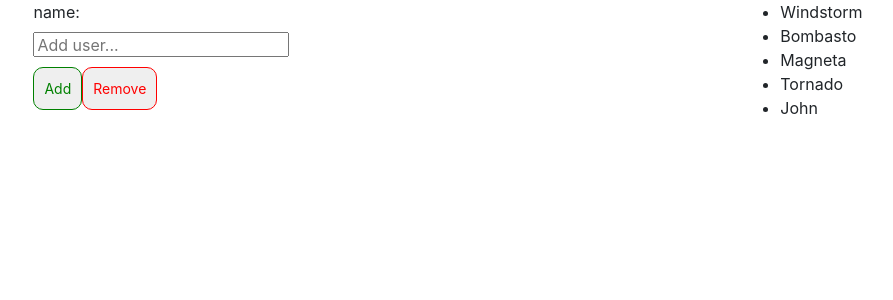
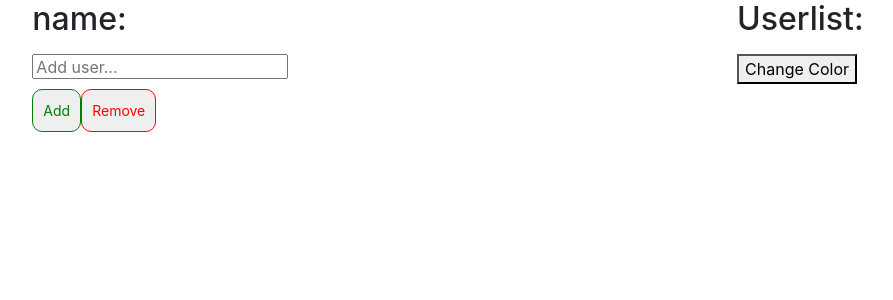
Before and after one commit to MartinKassar/AngularU1MarKas, an Angular app in the folder Angu1-markas/: page / in a window 1280 px wide. Shown: the top 300 px of the page, without its empty margins (192-1085 px from the left). Built offline with nearby package versions, Linux system fonts and the light colour scheme.

Commit message:
big changes to functionality

```diff
--- a/Angu1-markas/src/app/app.component.ts
+++ b/Angu1-markas/src/app/app.component.ts
@@ -9,6 +9,6 @@ export class AppComponent {
   title = 'Angu1-markas';
 
   constructor() {
-    console.log("hello")
+
   }
 }
--- a/Angu1-markas/src/app/dashboard/dashboard.component.html
+++ b/Angu1-markas/src/app/dashboard/dashboard.component.html
@@ -1,2 +1,2 @@
-<app-editusers></app-editusers>
+<app-editusers (addUser)="addUser($event)" (removeUser)= "removeUser($event)"></app-editusers>
 <app-userslist [users]="userList"></app-userslist>
--- a/Angu1-markas/src/app/dashboard/dashboard.component.ts
+++ b/Angu1-markas/src/app/dashboard/dashboard.component.ts
@@ -8,17 +8,24 @@ import { Component, OnInit, Output } from '@angular/core';
 export class DashboardComponent implements OnInit {
 
   // My array of users containing only strings
-  userList: string[] = ['Windstorm', 'Bombasto', 'Magneta', 'Tornado', 'John']
-  receiveEvent($event) {
-    this.userList.push($event)
-  }
-
-  public message = ""
+  userList: string[] = []
 
   constructor() { }
 
   ngOnInit() {
 
   }
+  // Receives and event from "Add button" and adds the event to the array.
+  // If statement to check if input value "event" is empty or not
+  addUser(event):void {
+    if (event != null) {
+    this.userList.push(event)
+    }
+  }
+
+  // Receives an event from "Remove button" and removes a user from the array
+  removeUser():void {
+    this.userList.pop()
+  }
 
 }
--- a/Angu1-markas/src/app/editusers/editusers.component.html
+++ b/Angu1-markas/src/app/editusers/editusers.component.html
@@ -1,9 +1,7 @@
 <div class="form">
-      <label>name: </label>
+      <label><h2>name:</h2> </label>
       <br>
-      <!-- <input  placeholder="Name" #filterName name="filterName" /> -->
       <input type="text" name="title" [(ngModel)]="addUsername" placeholder="Add user...">
-      {{ addUsername }}
       <br>
     <button class="stylebutton"  (click)="onClickAdd()">Add</button>
     <button class="styleremove" (click)="onClickRemove()">Remove</button>
--- a/Angu1-markas/src/app/editusers/editusers.component.ts
+++ b/Angu1-markas/src/app/editusers/editusers.component.ts
@@ -6,20 +6,27 @@ import { Component, OnInit, Input, Output, EventEmitter } from '@angular/core';
   styleUrls: ['./editusers.component.css']
 })
 export class EditusersComponent implements OnInit {
-  @Input() user:string []
-  @Output() public  = new EventEmitter()
+  @Input() user:string [] //takes in user
+  @Output() addUser  = new EventEmitter<string>() // Sends out addUser
+  @Output() removeUser = new EventEmitter<void>() // Sends out removeUser
 
 
-
-  public addUsername: string
+  public addUsername: string //Input value
   clickMessage:string = '' //Message on button click
 
-  onClickAdd():any {
+  // Function on button add click
+  onClickAdd():void {
+    if (this.addUsername != '' && this.addUsername != undefined) { //If statement to guide the user and emit on add if its not null
     this.clickMessage = 'You added a user'
-    console.log(this.addUsername)
+    this.addUser.emit(this.addUsername)
+    } else {
+      this.clickMessage = 'You must add a User'
+    }
   }
 
+  // Function on button remove click
   onClickRemove():any {
+    this.removeUser.emit()
     this.clickMessage = 'You removed a user'
   }
 
--- a/Angu1-markas/src/app/userslist/userslist.component.html
+++ b/Angu1-markas/src/app/userslist/userslist.component.html
@@ -1,13 +1,5 @@
-<!-- <div class="userlist">
-    <p>User:</p>
-    <ul>
-      <li *ngFor="let user of users">
-        {{ user }}
-      </li>
-    </ul>
-
-   -->
+  <h2>Userlist:</h2>
   <ul>
-  <app-userslistitem [user]="user" *ngFor="let user of users"></app-userslistitem>
+  <app-userslistitem [user]="user" *ngFor="let user of users" [isSpecial]="isSpecial"></app-userslistitem>
   </ul>
-<!-- </div> -->
+  <button (click)="changeColor()">Change Color</button>
--- a/Angu1-markas/src/app/userslist/userslist.component.ts
+++ b/Angu1-markas/src/app/userslist/userslist.component.ts
@@ -6,10 +6,15 @@ import { Component, OnInit, Input } from '@angular/core';
   styleUrls: ['./userslist.component.css']
 })
 export class UserslistComponent implements OnInit {
-@Input() users: string[]
+@Input() users: string[] //Takes in Users
+isSpecial: boolean = true // A boolean set to true, that will later affect color of the list
   constructor() { }
 
   ngOnInit() {
   }
 
+// Function that changes color based on a boolean called "isSpecial"
+changeColor():any {
+  this.isSpecial = !this.isSpecial
 }
+}
--- a/Angu1-markas/src/app/userslistitem/userslistitem.component.html
+++ b/Angu1-markas/src/app/userslistitem/userslistitem.component.html
@@ -1,2 +1,2 @@
 
-<li>{{ user }}</li>
+<li [style.color]="isSpecial ? 'red' : 'green'">{{ user }}</li>
--- a/Angu1-markas/src/app/userslistitem/userslistitem.component.ts
+++ b/Angu1-markas/src/app/userslistitem/userslistitem.component.ts
@@ -9,13 +9,14 @@ import { Component, OnInit, Input } from '@angular/core';
 })
 
 export class UserslistitemComponent implements OnInit {
-  @Input() user:string
+  @Input() user:string //Takes in user
+  @Input() isSpecial:boolean //Takes in a boolean
 
 
   constructor() { }
 
   ngOnInit() {
-    console.log(this.user)
+
   }
 
 }
```
